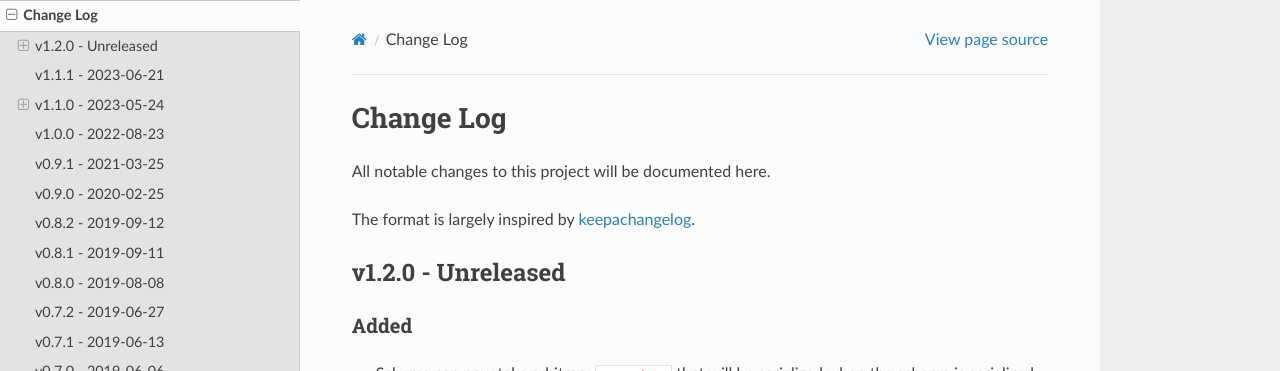
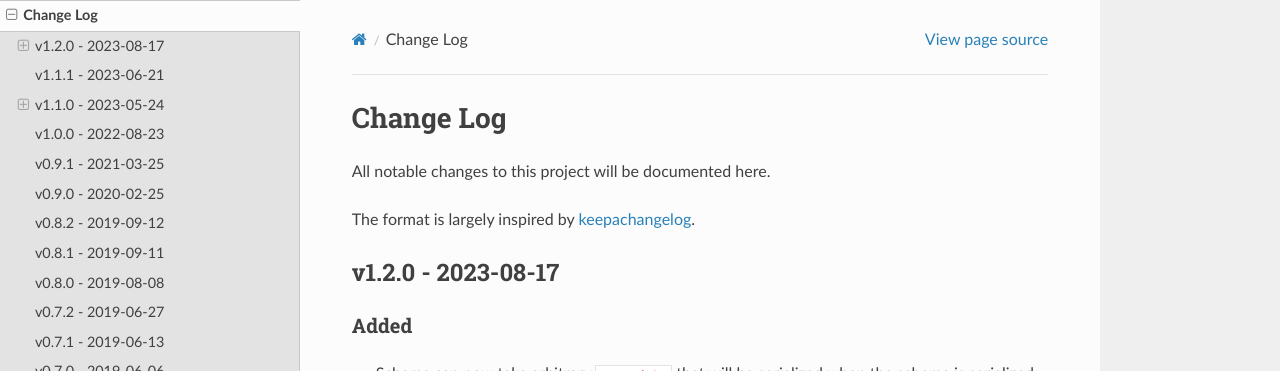
Before and after one commit to jampp/sharedbuffers, a Sphinx documentation site: the page built from doc/source/CHANGELOG.rst, in a window 1280 px wide and 900 px high. Shown: the top 371 px of the window. Built offline with Sphinx 7.4.7 and the Read the Docs theme 2.0.0, drawn with Linux system fonts in a browser that asks for light colours.

Commit message:
Mark intended release date

```diff
--- a/doc/source/CHANGELOG.rst
+++ b/doc/source/CHANGELOG.rst
@@ -5,7 +5,7 @@ All notable changes to this project will be documented here.
 
 The format is largely inspired by keepachangelog_.
 
-v1.2.0 - Unreleased
+v1.2.0 - 2023-08-17
 ===================
 
 Added
```
